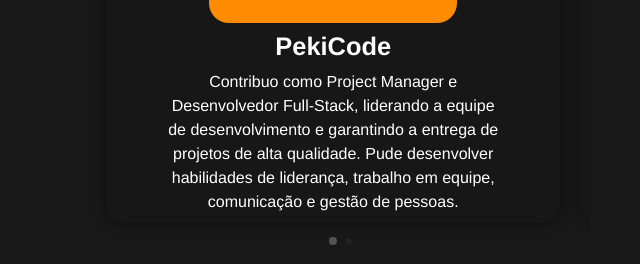
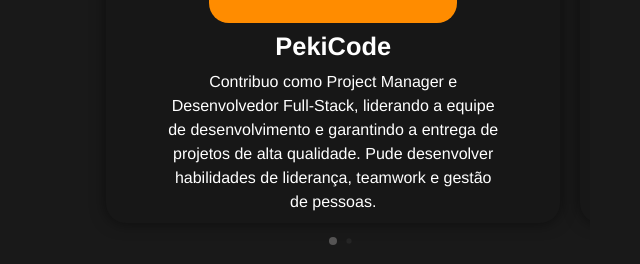
Before and after one commit to devarthurmiranda/vue-portfolio, a Vue app: page / in a window 768 px wide. Shown: the part 1791-2055 px from the top of the page, without its empty margins (51-691 px from the left). Built offline with nearby package versions, Linux system fonts and the light colour scheme; the HTML template or start-up script is replaced by a standard one.

Commit message:
fixing alignment bugs

```diff
--- a/data/orgs.js
+++ b/data/orgs.js
@@ -1,6 +1,6 @@
 let orgs =[
-    { name: 'PekiCode', img: require('@/assets/orgs/pekicode.png'), occupation: 'Contribuo como Project Manager e Desenvolvedor Full-Stack, liderando a equipe de desenvolvimento e garantindo a entrega de projetos de alta qualidade. Pude desenvolver habilidades de liderança, trabalho em equipe, comunicação e gestão de pessoas.'},
-    { name: 'TopNet', img: require('@/assets/orgs/topnet.png'), occupation: 'Contribuí como Technical Support respondendo chamados de clientes do provedor e configurando roteadores. Pude desenvolver habilidades na área de redes de computadores, resolução de problemas e comunicação.'},
+    { name: 'PekiCode', img: require('@/assets/orgs/pekicode.png'), occupation: 'Contribuo como Project Manager e Desenvolvedor Full-Stack, liderando a equipe de desenvolvimento e garantindo a entrega de projetos de alta qualidade. Pude desenvolver habilidades de liderança, teamwork e gestão de pessoas.'},
+    { name: 'TopNet', img: require('@/assets/orgs/topnet.png'), occupation: 'Contribuí como Technical Support respondendo chamados de clientes e configurando roteadores. Pude desenvolver habilidades na área de redes de computadores, resolução de problemas e comunicação.'},
   ];
 
 export default orgs;
--- a/src/components/About.vue
+++ b/src/components/About.vue
@@ -28,9 +28,20 @@
 </script>
 
 <style scoped>
-.container {
-    width: 70%;
-    padding-top: 4%;
+
+@media screen and (max-width: 768px){
+    .container {
+        width: 90%;
+        padding-top: 4%;
+        margin-left: 15%;
+    }
+}
+
+@media screen and (min-width: 768px){
+    .container {
+        width: 70%;
+        padding-top: 4%;
+    }
 }
 
 .row {
--- a/src/components/Organizations.vue
+++ b/src/components/Organizations.vue
@@ -69,7 +69,7 @@
     }
 
     .slideCard {
-        height: 400px;
+        height: 450px;
         width: 100%;
         box-shadow: 0 0 15px rgba(0, 0, 0, 0.5);
         background-color: #171717;
```
